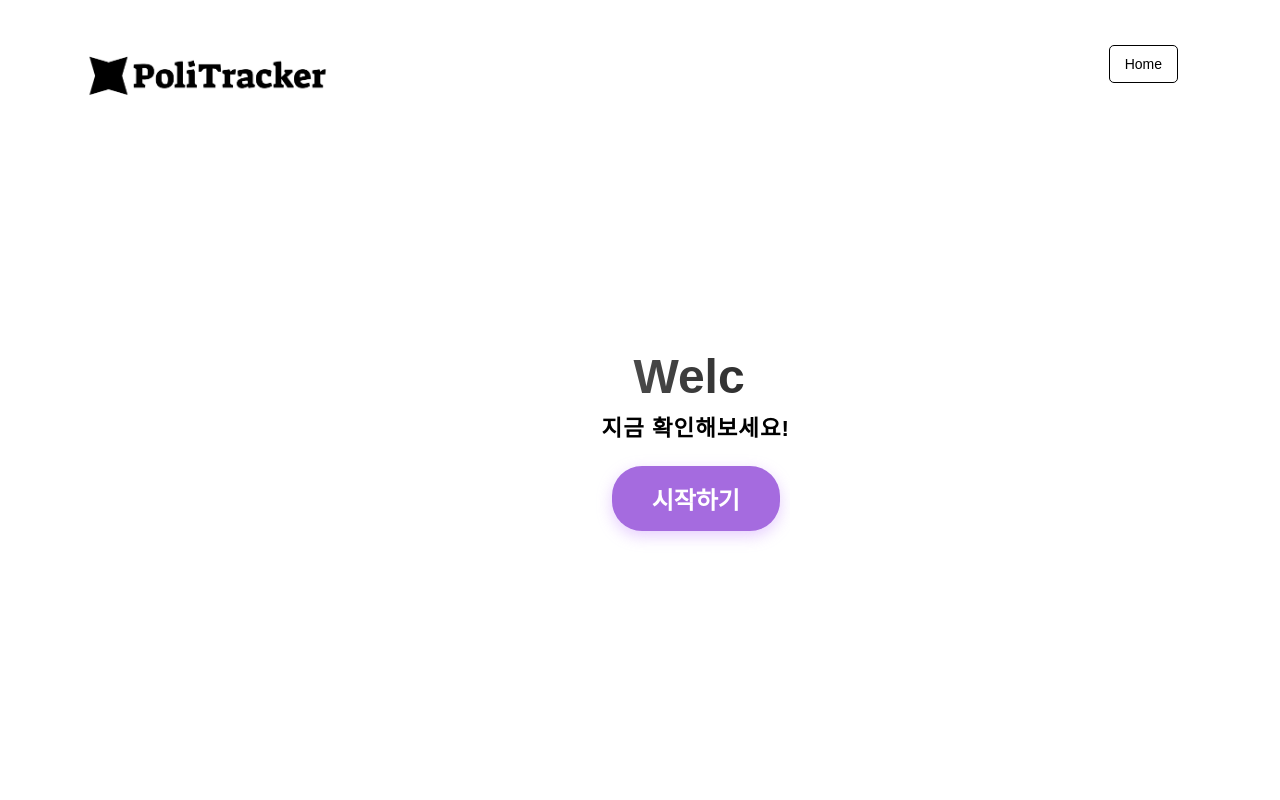
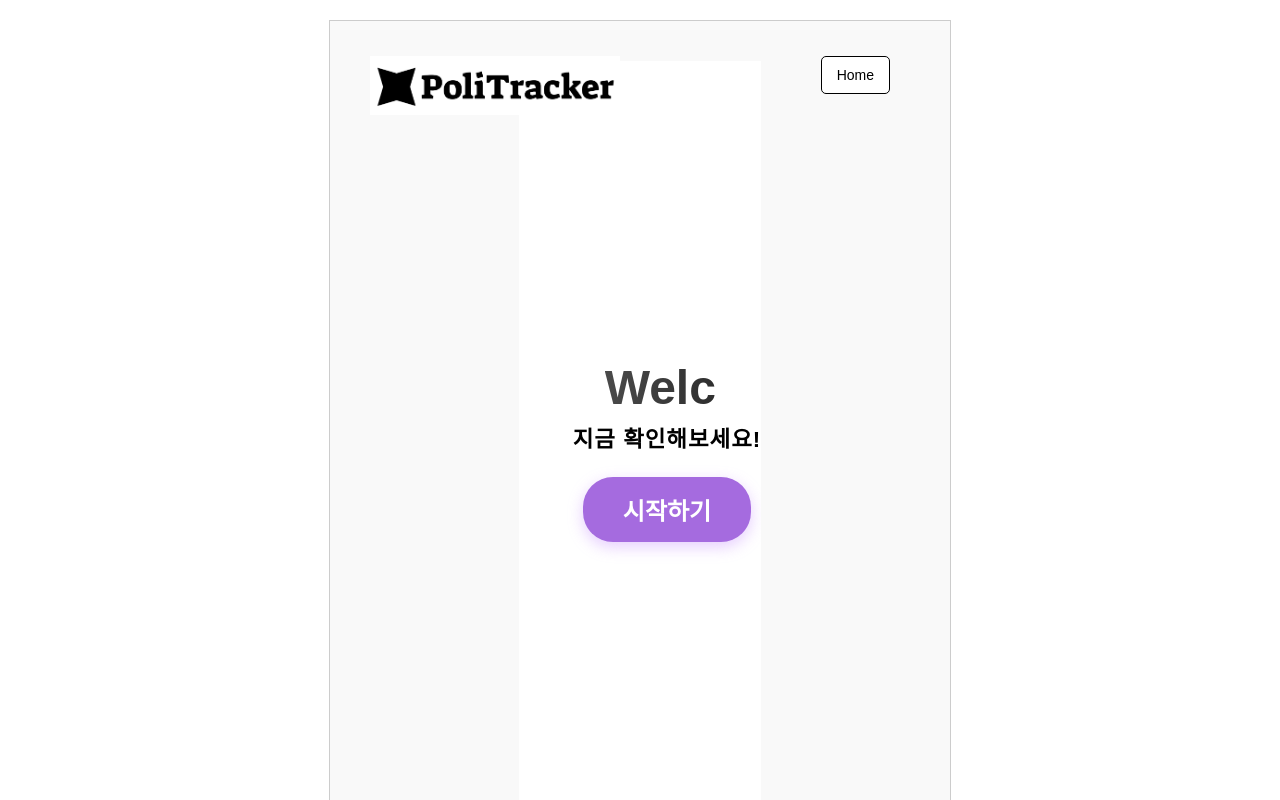
Before and after one commit to Co-Deep-Project/Frontend, a React (Create React App) app in the folder co-deep-frontend(Final)/: page /mbti in a window 1280 px wide. Shown: the top 800 px of the page. Built offline with nearby package versions, Linux system fonts and the light colour scheme.

Commit message:
컨테이너 약간 고침

```diff
--- a/co-deep-frontend(Final)/src/mbti/Mbti.js
+++ b/co-deep-frontend(Final)/src/mbti/Mbti.js
@@ -2,7 +2,6 @@ import React, { useState } from "react";
 import StartScreen from "./StartScreen"; // 시작 화면 컴포넌트
 import QuestionScreen from "./QuestionScreen"; // 질문 화면 컴포넌트
 import ResultScreen from "./ResultScreen"; // 결과 화면 컴포넌트
-import "./Mbti.css";
 
 const Mbti = () => {
   const [screen, setScreen] = useState("start");
--- a/co-deep-frontend(Final)/src/mbti/QuestionScreen.css
+++ b/co-deep-frontend(Final)/src/mbti/QuestionScreen.css
@@ -27,7 +27,22 @@
   margin-right: 240px;
   position: relative;
 }
+.mbti-container, .question-box {
+  position: relative;  /* 위치를 부모 요소를 기준으로 설정 */
+  width: 80%;          /* 화면의 너비에 따라 크기 조정 */
+  max-width: 600px;    /* 최대 너비 제한 */
+  margin: 20px auto;   /* 상하 20px 여백과 좌우 자동으로 중앙 정렬 */
+  padding: 10px;       /* 내부 여백 */
+  border: 1px solid #ccc; /* 경계선 설정 */
+  background-color: #f9f9f9; /* 배경색 */
+}
 
+/* 추가적으로, 반응형 디자인을 위해 미디어 쿼리를 사용할 수 있습니다 */
+@media (max-width: 768px) {
+  .mbti-container, .question-box {
+    width: 95%;        /* 화면이 작을 때는 너비를 조금 더 늘림 */
+  }
+}
 
 
 /* 진행률 표시 */
```
Also changed, not shown: co-deep-frontend(Final)/src/mbti/Mbti.css (indentation only), co-deep-frontend(Final)/src/mbti/ResultScreen.js (line endings or trailing spaces), co-deep-frontend(Final)/src/mbti/StartScreen.css (line endings or trailing spaces), co-deep-frontend(Final)/src/mbti/StartScreen.js (line endings or trailing spaces).
